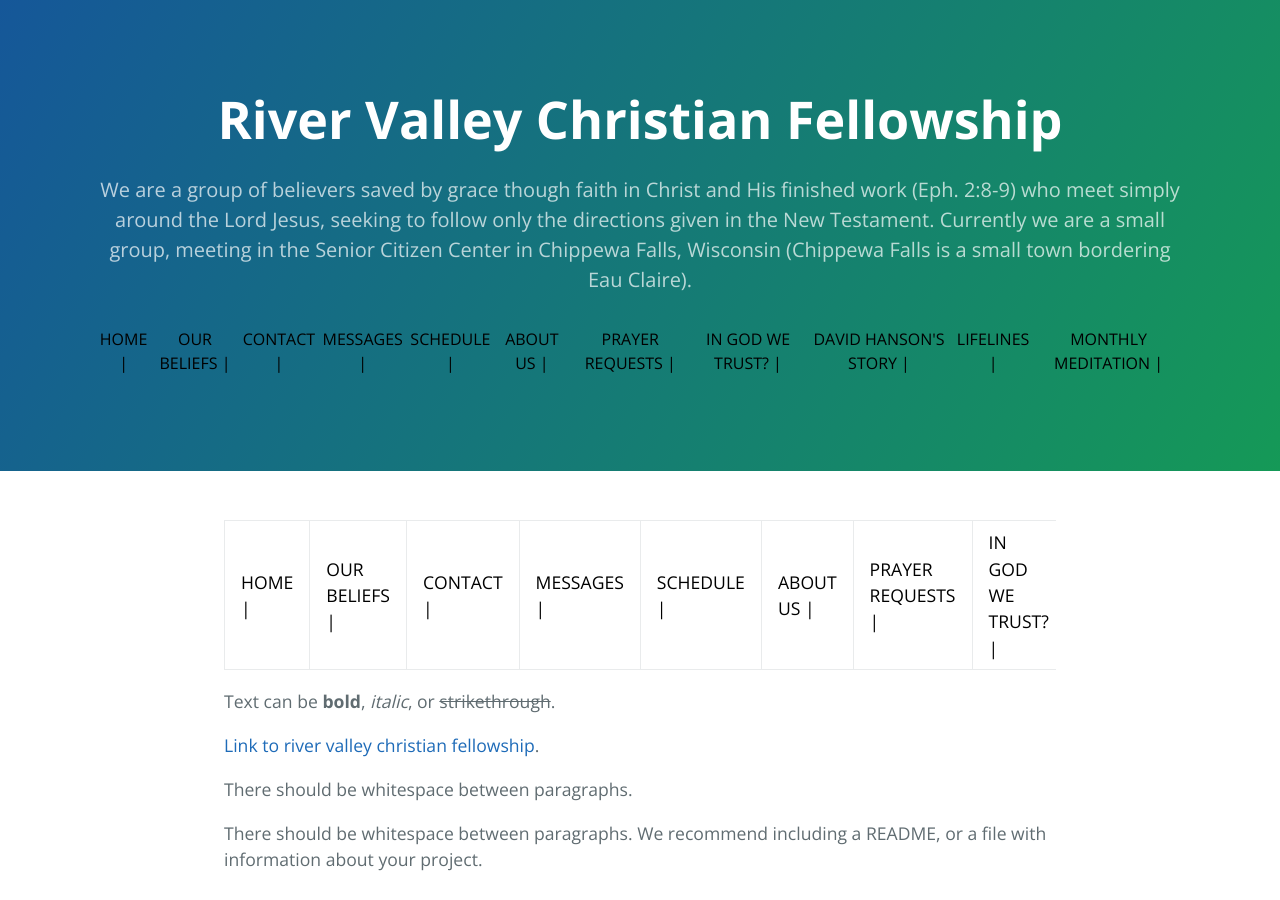
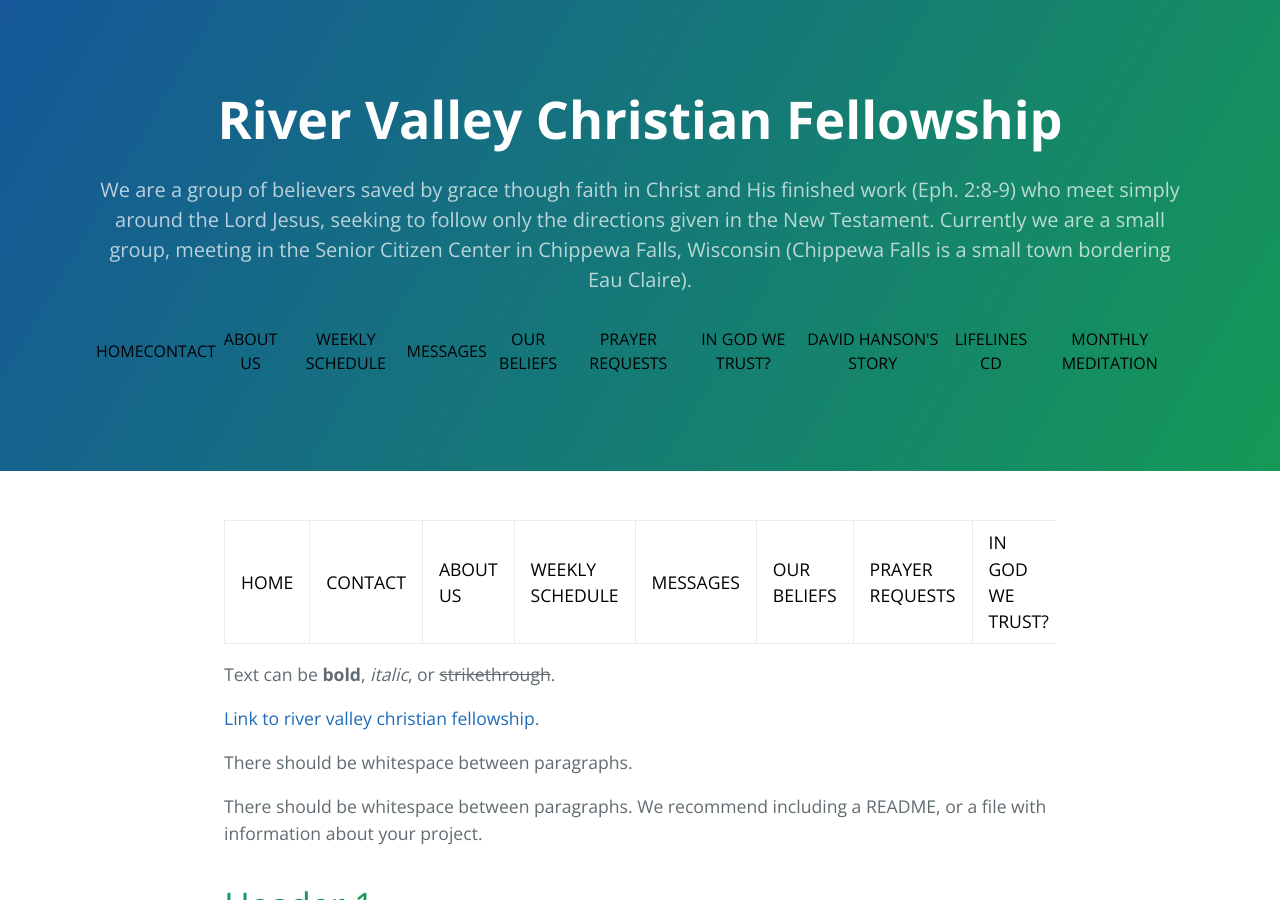
Before and after one commit to RiverValleyChristianFellowship/rvcf.github.io, a Jekyll site: the page built from index.md, in a window 1280 px wide and 900 px high. Built offline with Jekyll 4.4.1, drawn with Linux system fonts in a browser that asks for light colours.

Commit message:
order of links

```diff
--- a/_includes/head.html
+++ b/_includes/head.html
@@ -13,17 +13,17 @@
 
 <div class="menu">
         <table class="menu"><tr>
-            <td class="menu"><a href="index" style="color:black" class="menu">HOME |</a></td>
-            <td class="menu"><a href="beliefs1" style="color:black" class="menu">OUR BELIEFS |</a></td>
-            <td class="menu"><a href="contact" style="color:black" class="menu">CONTACT  |</a></td>
-            <td class="menu"><a href="messages" style="color:black" class="menu">MESSAGES  |</a></td>
-            <td class="menu"><a href="schedule" style="color:black" class="menu">SCHEDULE  |</a></td>
-            <td class="menu"><a href="about" style="color:black" class="menu">ABOUT US |</a></td>
-            <td class="menu"><a href="prayerRequests" style="color:black" class="menu">PRAYER REQUESTS |</a></td>
-            <td class="menu"><a href="freedom" style="color:black" class="menu">IN GOD WE TRUST? |</a></td>
-            <td class="menu"><a href="updatesondavid" style="color:black" class="menu">DAVID HANSON'S STORY |</a></td>
-            <td class="menu"><a href="lifelines" style="color:black" class="menu">LIFELINES |</a></td>
-            <td class="menu"><a href="njh" style="color:black" class="menu">MONTHLY MEDITATION |</a></td>
+            <td class="menu"><a href="index" style="color:black" class="menu">HOME</a></td>
+            <td class="menu"><a href="contact" style="color:black" class="menu">CONTACT   </a></td>
+            <td class="menu"><a href="about" style="color:black" class="menu">ABOUT US</a></td>
+            <td class="menu"><a href="schedule" style="color:black" class="menu">WEEKLY SCHEDULE   </a></td>
+            <td class="menu"><a href="messages" style="color:black" class="menu">MESSAGES   </a></td>
+            <td class="menu"><a href="beliefs1" style="color:black" class="menu">OUR BELIEFS</a></td>
+            <td class="menu"><a href="prayerRequests" style="color:black" class="menu">PRAYER REQUESTS</a></td>
+            <td class="menu"><a href="freedom" style="color:black" class="menu">IN GOD WE TRUST?</a></td>
+            <td class="menu"><a href="updatesondavid" style="color:black" class="menu">DAVID HANSON'S STORY</a></td>
+            <td class="menu"><a href="lifelines" style="color:black" class="menu">LIFELINES CD</a></td>
+            <td class="menu"><a href="njh" style="color:black" class="menu">MONTHLY MEDITATION</a></td>
          </tr></table>
       </div>
 
```
